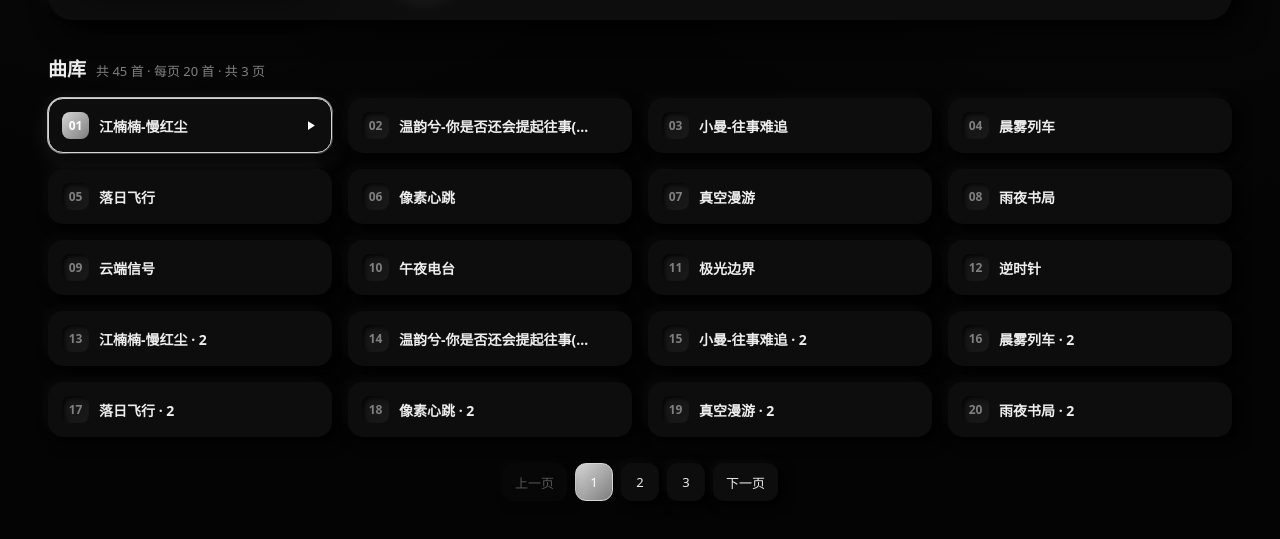
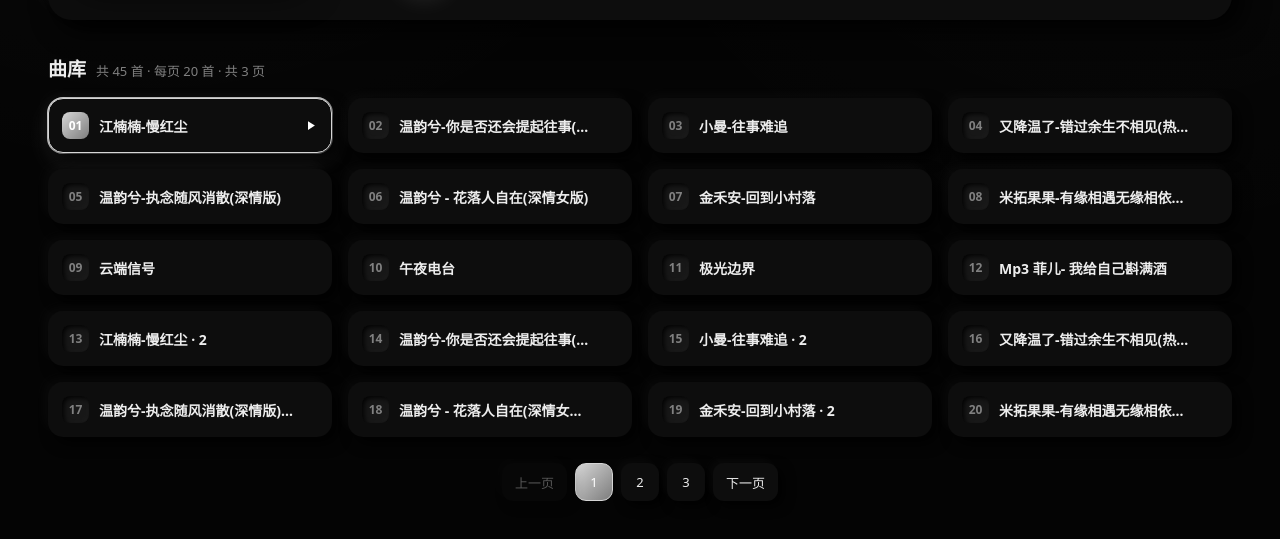
Before and after one commit to xue-9587/Music, a plain HTML site: page index.html in a window 1280 px wide. Shown: the part 391-930 px from the top of the page. Drawn offline with Linux system fonts and the light colour scheme.

Commit message:
Update index.html

```diff
--- a/index.html
+++ b/index.html
@@ -213,15 +213,15 @@ const BASE = [
   {n:'江楠楠-慢红尘', e:'🌃', c:'https://picsum.photos/seed/hall1/500',  u:'/Music/%E6%B1%9F%E6%A5%A0%E6%A5%A0%20-%20%E6%85%A2%E7%BA%A2%E5%B0%98.m4a'},
   {n:'温韵兮-你是否还会提起往事(深情版)', e:'✨', c:'https://picsum.photos/seed/hall2/500',  u:'/Music/%E6%B8%A9%E9%9F%B5%E5%85%AE%20-%20%E4%BD%A0%E6%98%AF%E5%90%A6%E8%BF%98%E4%BC%9A%E6%8F%90%E8%B5%B7%E5%BE%80%E4%BA%8B(%E6%B7%B1%E6%83%85%E7%89%88).m4a'},
   {n:'小曼-往事难追', e:'🌊', c:'https://picsum.photos/seed/hall3/500',  u:'/Music/%E5%B0%8F%E6%9B%BC-%E5%BE%80%E4%BA%8B%E9%9A%BE%E8%BF%BD.aac'},
-  {n:'晨雾列车', e:'🚂', c:'https://picsum.photos/seed/hall4/500',  u:'https://www.soundhelix.com/examples/mp3/SoundHelix-Song-4.mp3'},
-  {n:'落日飞行', e:'🌅', c:'https://picsum.photos/seed/hall5/500',  u:'https://www.soundhelix.com/examples/mp3/SoundHelix-Song-5.mp3'},
-  {n:'像素心跳', e:'💗', c:'https://picsum.photos/seed/hall6/500',  u:'https://www.soundhelix.com/examples/mp3/SoundHelix-Song-6.mp3'},
-  {n:'真空漫游', e:'🪐', c:'https://picsum.photos/seed/hall7/500',  u:'https://www.soundhelix.com/examples/mp3/SoundHelix-Song-7.mp3'},
-  {n:'雨夜书局', e:'🌧️', c:'https://picsum.photos/seed/hall8/500',  u:'https://www.soundhelix.com/examples/mp3/SoundHelix-Song-8.mp3'},
+  {n:'又降温了-错过余生不相见(热歌版)', e:'🚂', c:'https://picsum.photos/seed/hall4/500',  u:'/Music/又降温了%20-%20错过余生不相见(热歌版).m4a'},
+  {n:'温韵兮-执念随风消散(深情版)', e:'🌅', c:'https://picsum.photos/seed/hall5/500',  u:'/Music/温韵兮%20-%20执念随风消散(深情版).m4a'},
+  {n:'温韵兮 - 花落人自在(深情女版)', e:'💗', c:'https://picsum.photos/seed/hall6/500',  u:'/Music/温韵兮%20-%20花落人自在(深情女版).m4a'},
+  {n:'金禾安-回到小村落', e:'🪐', c:'https://picsum.photos/seed/hall7/500',  u:'/Music/金禾安%20-%20回到小村落.m4a'},
+  {n:'米拓果果-有缘相遇无缘相依（女版）', e:'🌧️', c:'https://picsum.photos/seed/hall8/500',  u:'/Music/米拓果果%20-%20有缘相遇无缘相依（女版）.aac'},
   {n:'云端信号', e:'☁️', c:'https://picsum.photos/seed/hall9/500',  u:'https://www.soundhelix.com/examples/mp3/SoundHelix-Song-9.mp3'},
   {n:'午夜电台', e:'📻', c:'https://picsum.photos/seed/hall10/500', u:'https://www.soundhelix.com/examples/mp3/SoundHelix-Song-10.mp3'},
   {n:'极光边界', e:'🌌', c:'https://picsum.photos/seed/hall11/500', u:'https://www.soundhelix.com/examples/mp3/SoundHelix-Song-11.mp3'},
-  {n:'逆时针',   e:'🎐', c:'https://picsum.photos/seed/hall12/500', u:'https://www.soundhelix.com/examples/mp3/SoundHelix-Song-12.mp3'}
+  {n:'Mp3 菲儿- 我给自己斟满酒',   e:'🎐', c:'https://picsum.photos/seed/hall12/500', u:'/Music/Mp3 菲儿、DJ默涵 - 我给自己斟满酒(DJ默涵版).m4a'}
 ];
 const songs = Array.from({length:45}, (_,i)=>{
   const b = BASE[i%BASE.length];
```
